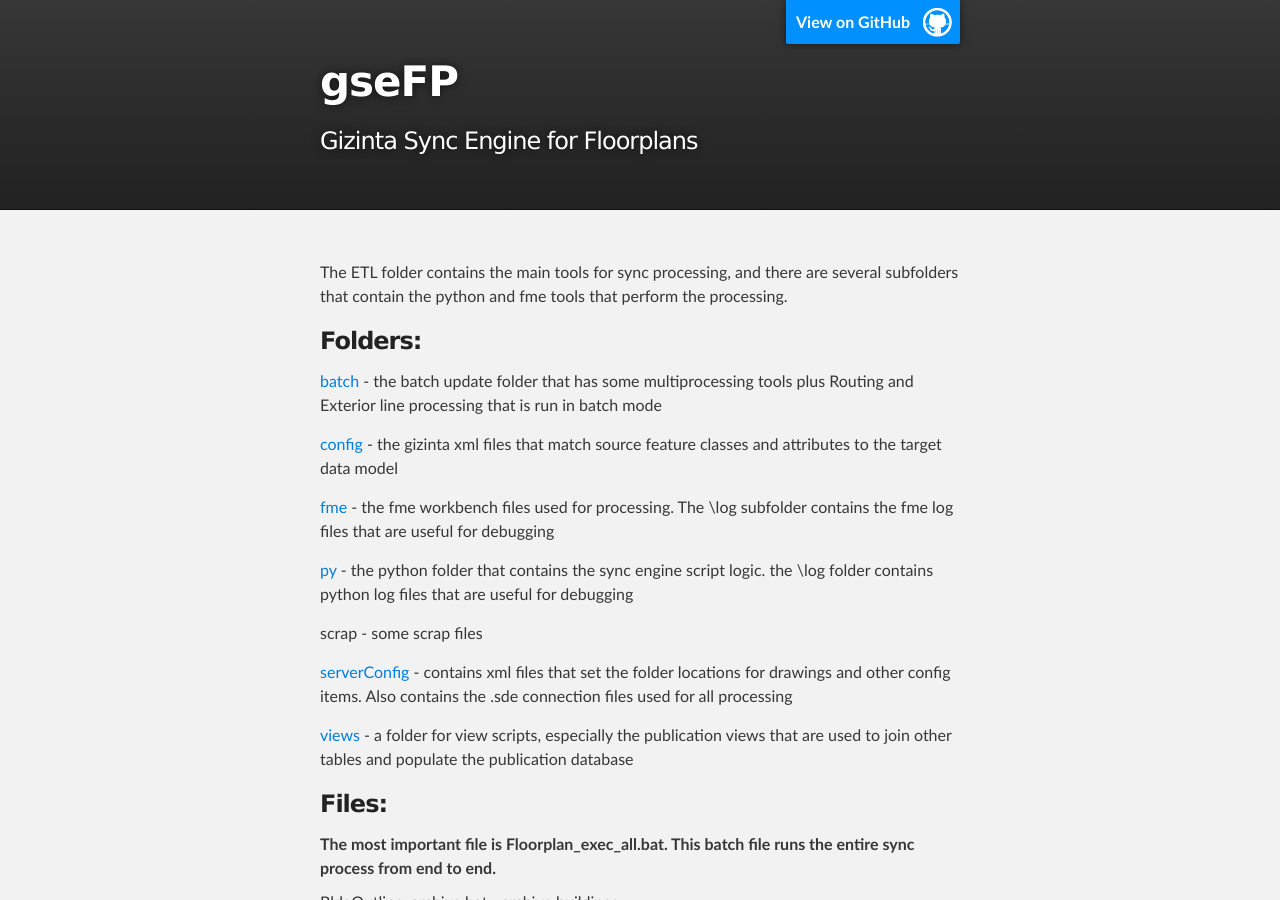
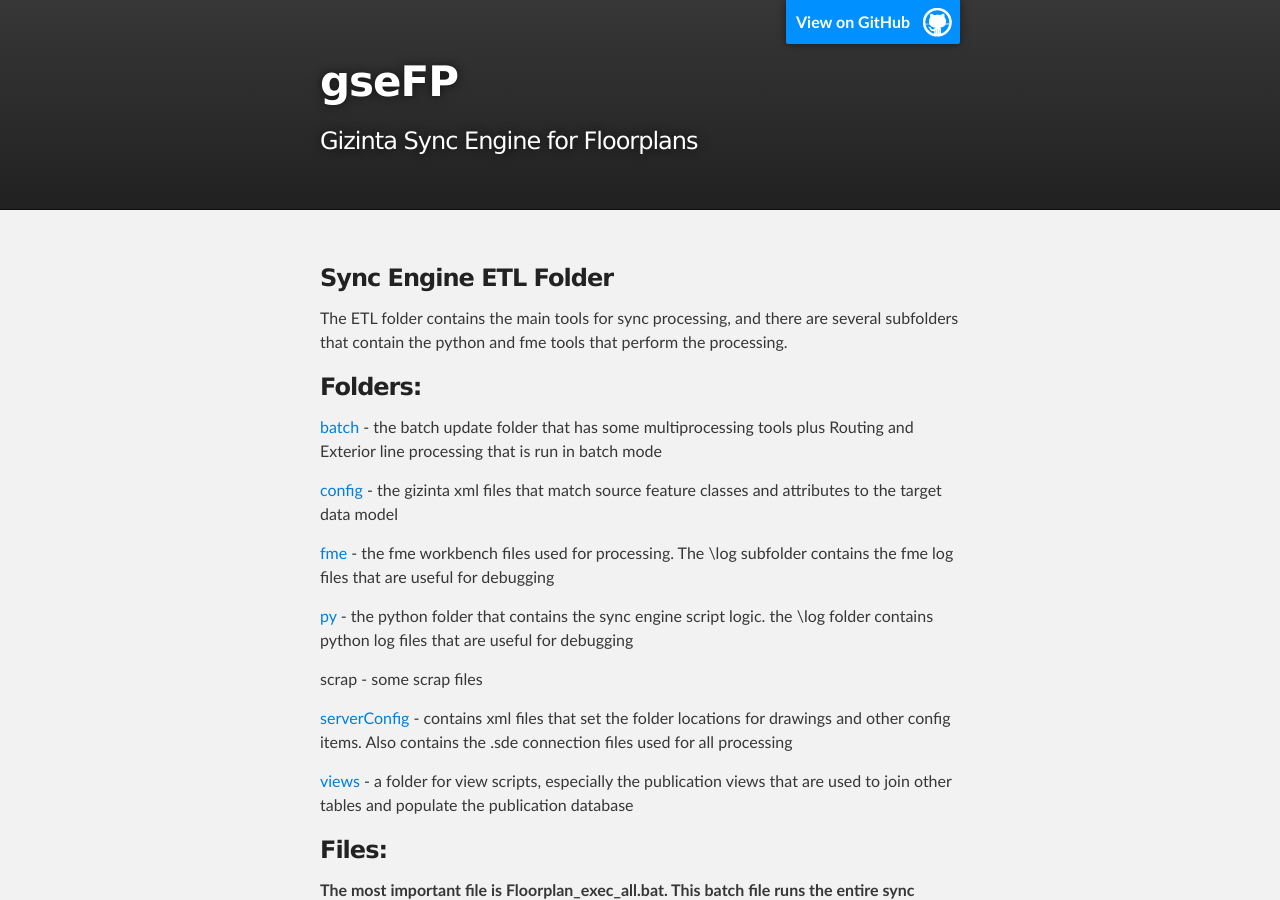
Before and after one commit to Gizinta/gseFP, a Jekyll site: the page built from ETL/index.html, in a window 1280 px wide and 900 px high. Built offline with Jekyll 4.4.1, drawn with Linux system fonts in a browser that asks for light colours.

Commit message:
Updated index.html

```diff
--- a/ETL/index.html
+++ b/ETL/index.html
@@ -7,8 +7,10 @@ published: true
 
 
 
+
     <div id="main_content_wrap" class="outer">
       <section id="main_content" class="inner">
+        <h3>Sync Engine ETL Folder</h3>
 		<p>The ETL folder contains the main tools for sync processing, and there are several subfolders that contain the python and fme tools that perform the processing.</p>
 
 		<h3>Folders:</h3>
```
